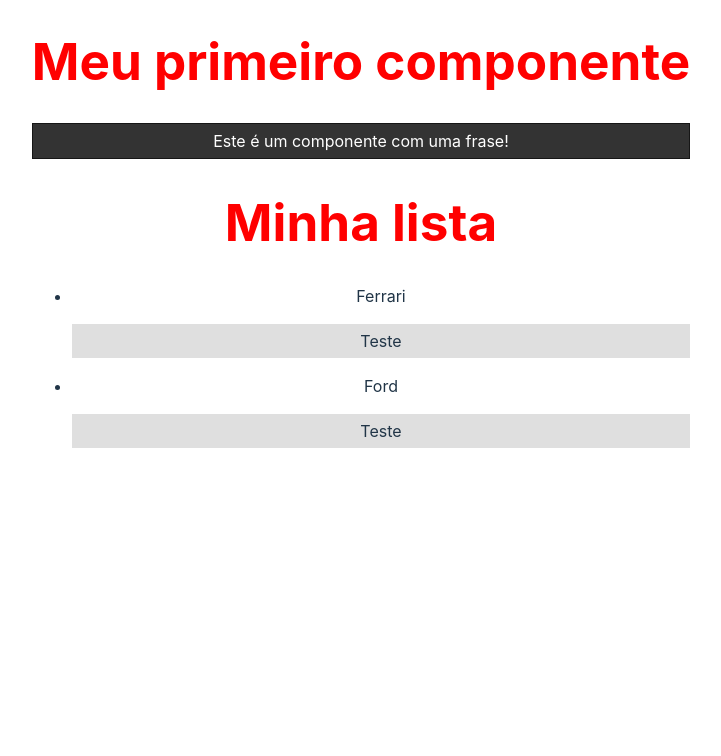
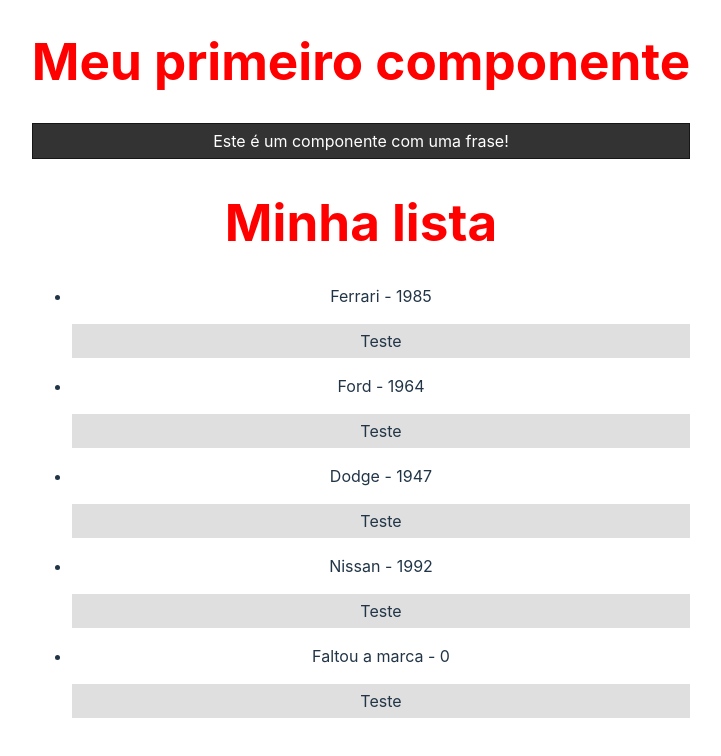
Before and after one commit to MatheusTDjamdjian/learning-react, a React (Vite) app in the folder content/video-02/first-project/: page / in a window 1280 px wide. Shown: the part 987-1743 px from the top of the page, without its empty margins (279-1000 px from the left). Built offline with nearby package versions, Linux system fonts and the light colour scheme.

Commit message:
advanced props

```diff
--- a/content/video-02/first-project/src/components/Item.jsx
+++ b/content/video-02/first-project/src/components/Item.jsx
@@ -1,10 +1,22 @@
-function Item(props) {
+import PropTypes from 'prop-types'
+
+function Item({marca, ano_lancamento}) {
     return (
         <>
-        <li>{props.marca}</li>
+        <li>{marca} - {ano_lancamento}</li>
         <p>Teste</p>
         </>
     )
 }
 
+Item.propTypes = {
+    marca: PropTypes.string.isRequired,
+    ano_lancamento: PropTypes.number
+}
+
+Item.defaultProps = {
+    marca: 'Faltou a marca',
+    ano_lancamento: 0
+}
+
 export default Item
--- a/content/video-02/first-project/src/components/List.jsx
+++ b/content/video-02/first-project/src/components/List.jsx
@@ -5,8 +5,11 @@ function List () {
         <> { /* Fragments */ }
         <h1>Minha lista</h1>
             <ul>
-                <Item marca="Ferrari"/>
-                <Item marca="Ford"/>
+                <Item marca="Ferrari" ano_lancamento={1985}/>
+                <Item marca="Ford" ano_lancamento={1964}/>
+                <Item marca="Dodge" ano_lancamento={1947}/>
+                <Item marca="Nissan" ano_lancamento={1992}/>
+                <Item/>
             </ul>
         </>
     )
```
